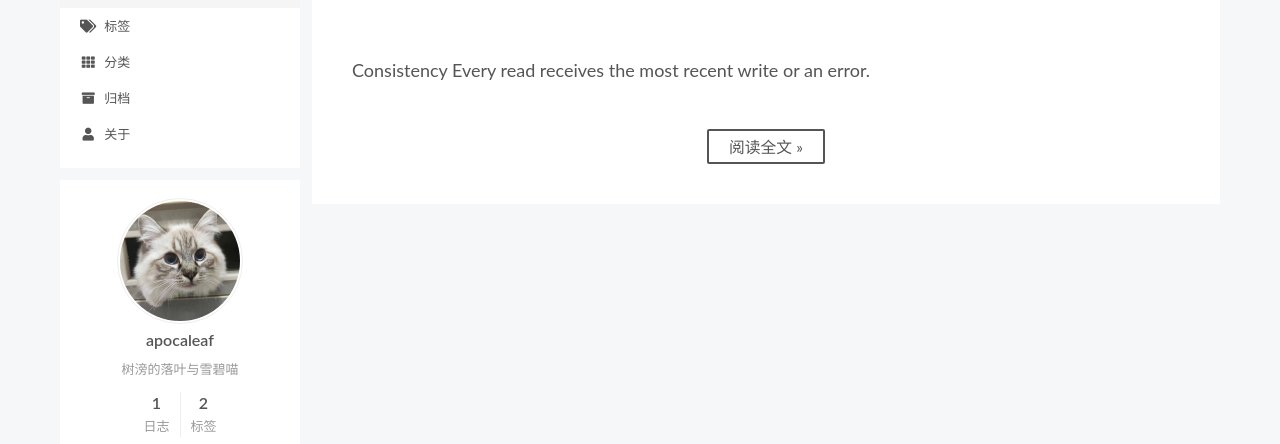
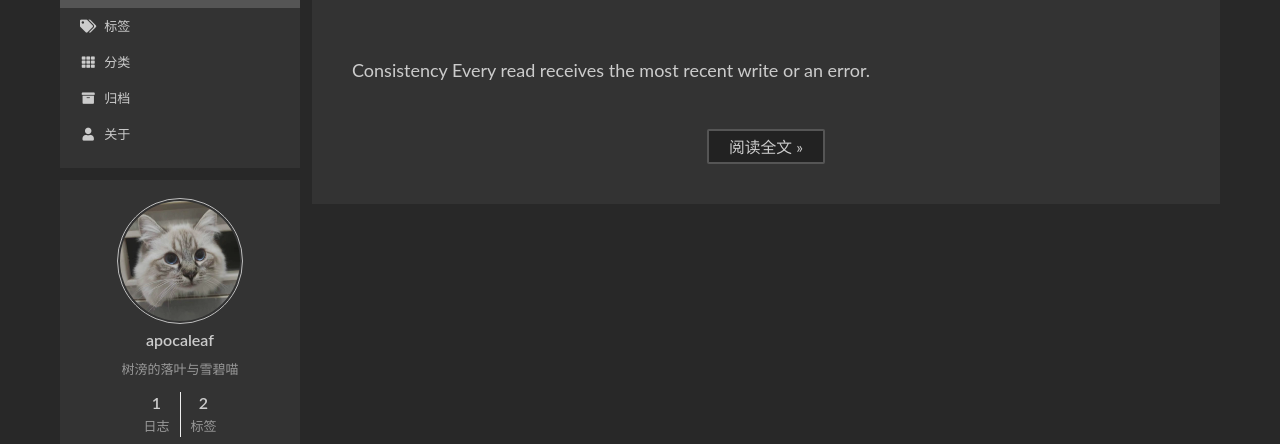
Before and after one commit to apocaleaf/apocaleaf.github.io, a plain HTML site: page index.html in a window 1280 px wide. Shown: the part 162-606 px from the top of the page. Drawn offline with Linux system fonts and the dark colour scheme.

Commit message:
Site updated: 2023-11-04 21:43:33

```diff
--- a/css/main.css
+++ b/css/main.css
@@ -18,6 +18,34 @@
   --btn-default-hover-color: #fff;
   --btn-default-hover-border-color: #222;
 }
+@media (prefers-color-scheme: dark) {
+  :root {
+    --body-bg-color: #282828;
+    --content-bg-color: #333;
+    --card-bg-color: #555;
+    --text-color: #ccc;
+    --blockquote-color: #bbb;
+    --link-color: #ccc;
+    --link-hover-color: #eee;
+    --brand-color: #ddd;
+    --brand-hover-color: #ddd;
+    --table-row-odd-bg-color: #282828;
+    --table-row-hover-bg-color: #363636;
+    --menu-item-bg-color: #555;
+    --btn-default-bg: #222;
+    --btn-default-color: #ccc;
+    --btn-default-border-color: #555;
+    --btn-default-hover-bg: #666;
+    --btn-default-hover-color: #ccc;
+    --btn-default-hover-border-color: #666;
+  }
+  img {
+    opacity: 0.75;
+  }
+  img:hover {
+    opacity: 0.9;
+  }
+}
 html {
   line-height: 1.15; /* 1 */
   -webkit-text-size-adjust: 100%; /* 2 */
@@ -1169,7 +1197,7 @@ pre .javascript .function {
 }
 .links-of-author a::before,
 .links-of-author span.exturl::before {
-  background: #fa65be;
+  background: #75de50;
   border-radius: 50%;
   content: ' ';
   display: inline-block;
```
